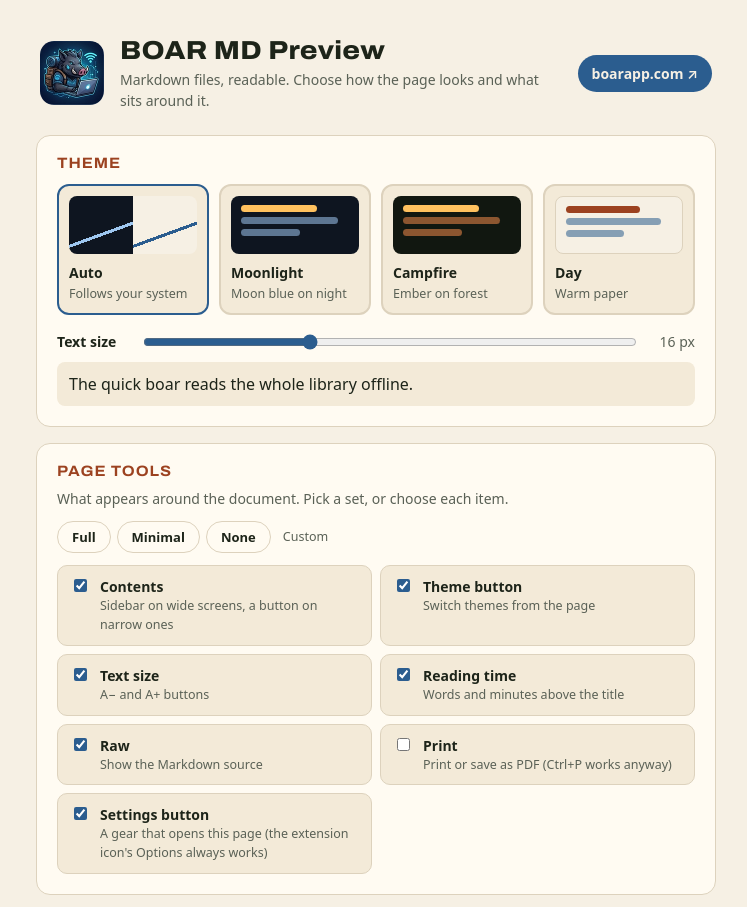
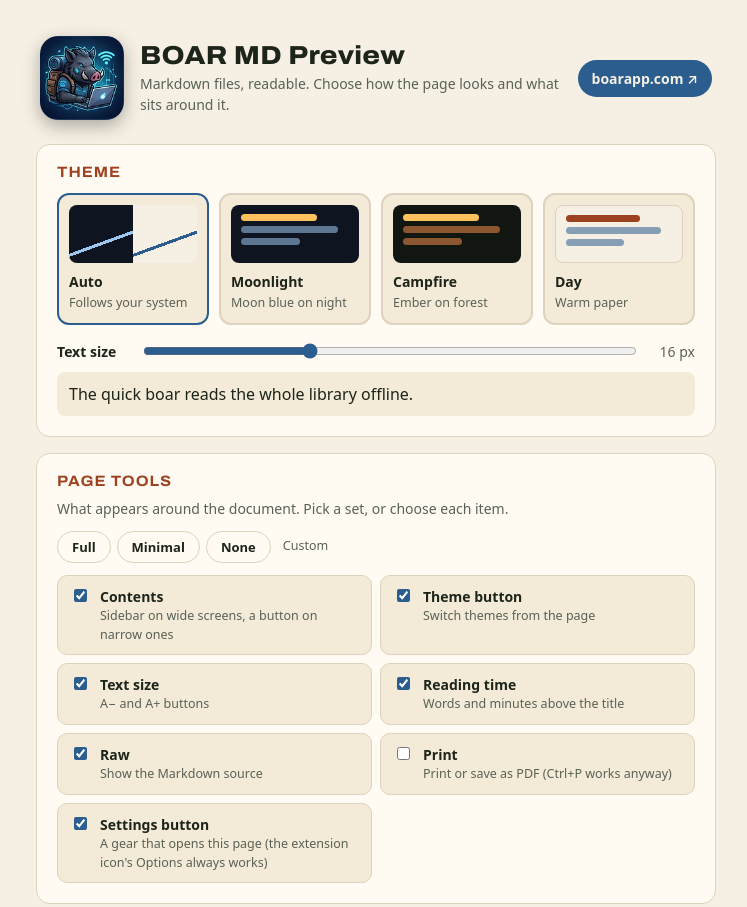
Before and after one commit to rferrari/boar-md-preview, a browser extension: page options.html in a window 1280 px wide. Shown: the top 907 px of the page, without its empty margins (264-1011 px from the left). Drawn offline with Linux system fonts and the light colour scheme.

Commit message:
style(settings): larger header icon, matching the title block

```diff
--- a/options.css
+++ b/options.css
@@ -26,7 +26,7 @@
 .page { max-width: 720px; margin: 0 auto; padding: 32px 20px 48px; display: flex; flex-direction: column; gap: 16px; }
 
 .hero { display: flex; align-items: center; gap: 16px; padding: 4px 4px 8px; }
-.hero img { border-radius: 14px; flex-shrink: 0; }
+.hero img { width: 84px; height: 84px; border-radius: 18px; flex-shrink: 0; box-shadow: 0 6px 18px rgba(0, 0, 0, 0.3); }
 .hero-text { flex: 1; min-width: 0; }
 .hero h1 { margin: 0; font: 800 26px/1.1 'BMP Archivo', system-ui, sans-serif; font-stretch: 110%; letter-spacing: 0.01em; }
 .hero p { margin: 4px 0 0; color: var(--dim); }
--- a/options.html
+++ b/options.html
@@ -9,7 +9,7 @@
 <body>
   <main class="page">
     <header class="hero">
-      <img src="icons/icon-128.png" alt="" width="64" height="64">
+      <img src="icons/icon-128.png" alt="" width="84" height="84">
       <div class="hero-text">
         <h1>BOAR MD Preview</h1>
         <p>Markdown files, readable. Choose how the page looks and what sits around it.</p>
```
Also changed, not shown: docs/screenshots/settings.png.
